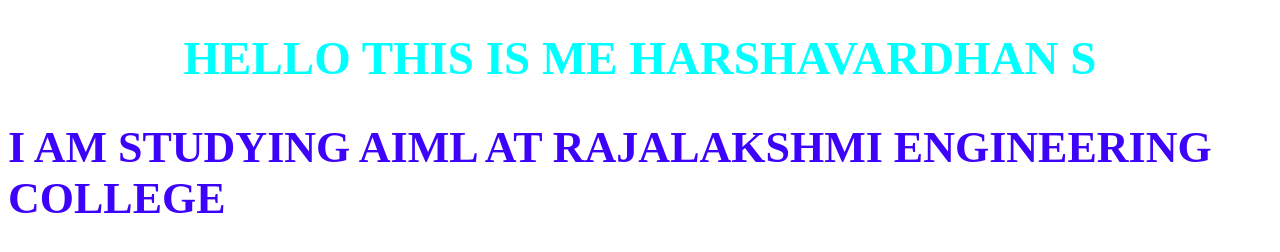
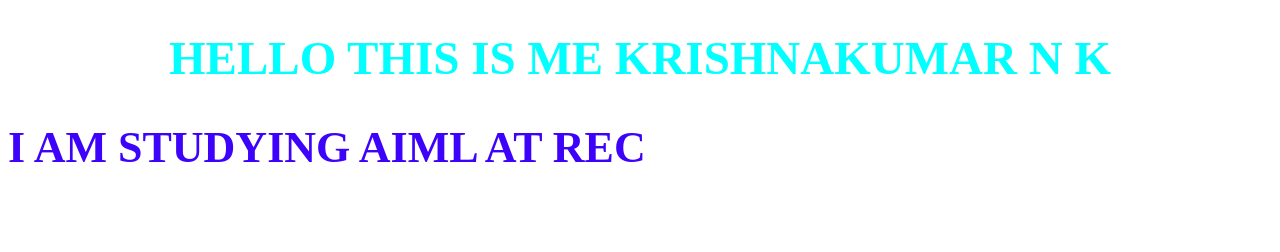
Before and after one commit to KrishnaKumar81/WebProgram, a plain HTML site: page EX-2/INLINE-CSS/IN-LINE.index.html in a window 1280 px wide. Drawn offline with Linux system fonts and the light colour scheme.

Commit message:
Update IN-LINE.index.html

```diff
--- a/EX-2/INLINE-CSS/IN-LINE.index.html
+++ b/EX-2/INLINE-CSS/IN-LINE.index.html
@@ -6,7 +6,7 @@
     <title>Inline-css</title>
 </head>
 <body>
-    <h1 style="color: aqua; font-size: 47px; text-align: center;"> HELLO THIS IS ME HARSHAVARDHAN S</h1>
-    <h2 style="display: block; font-size: 44px; color: rgb(61, 3, 250);"> I AM STUDYING AIML AT RAJALAKSHMI ENGINEERING COLLEGE</h2>
+    <h1 style="color: aqua; font-size: 47px; text-align: center;"> HELLO THIS IS ME KRISHNAKUMAR N K</h1>
+    <h2 style="display: block; font-size: 44px; color: rgb(61, 3, 250);"> I AM STUDYING AIML AT REC </h2>
 </body>
 </html>
```
